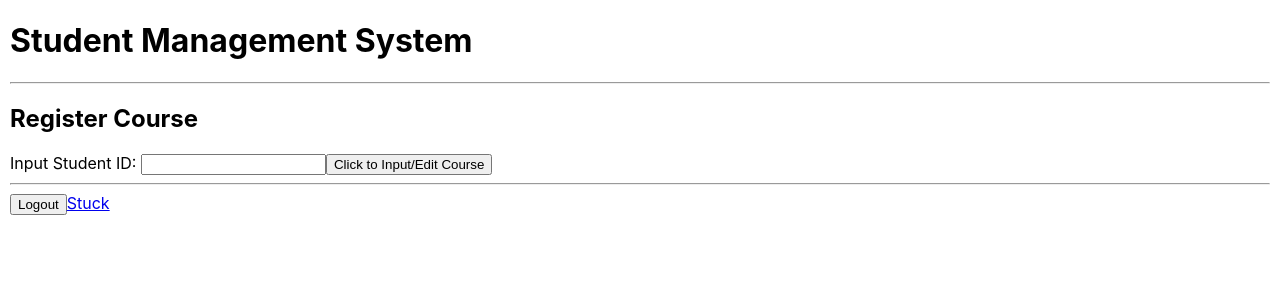
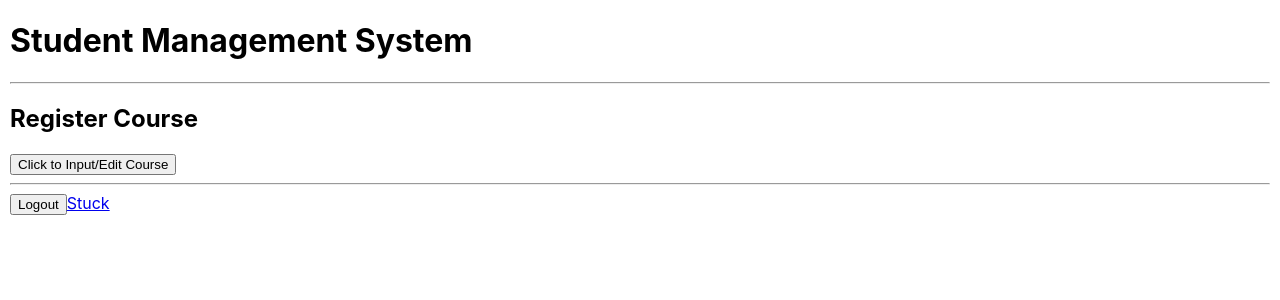
Before and after one commit to mstee37/TIC2601, a React (Create React App) app: page /RegisterCourse in a window 1280 px wide. Shown: the top 300 px of the page. Built offline with nearby package versions, Linux system fonts and the light colour scheme; no server answers.

Commit message:
Update RegisterCourse.js

```diff
--- a/src/pages/RegisterCourse.js
+++ b/src/pages/RegisterCourse.js
@@ -1,10 +1,17 @@
-import React, { useState, useEffect } from 'react';
+import React, { useState, useEffect} from 'react';
 import axios from 'axios';
+import { useContext } from "react";
+
+import { UserContext } from "../contexts/UserContext";
 
 function RegisterCourse() {
     const [students, setStudents] = useState([]);
     const [editingStudent, setEditingStudent] = useState(null);
     const [inputStudentId, setInputStudentId] = useState('');
+
+    const userID = useContext(UserContext).user;
+
+    // console.log("ID= ", userID);
 
     useEffect(() => {
         fetchStudents();
@@ -46,7 +53,11 @@ function RegisterCourse() {
     };
 
     const displayFilteredStudent = () => {
-        const student = students.find(s => s.SID.toString() === inputStudentId);
+
+        // const student = students.find(s => s.SID.toString() === inputStudentId);
+
+        const student = students.find(s => s.SID.toString() === userID);
+
         if (student) {
             setEditingStudent(student);
         } else {
@@ -59,13 +70,13 @@ function RegisterCourse() {
         <div>
             <h2>Register Course</h2>
             <div>
-                <label htmlFor="inputStudentId">Input Student ID: </label>
+                {/* <label htmlFor="inputStudentId">Input Student ID: </label>
                 <input
                     type="text"
                     id="inputStudentId"
                     value={inputStudentId}
                     onChange={handleInputStudentIdChange}
-                />
+                /> */}
                 <button onClick={displayFilteredStudent}>Click to Input/Edit Course</button>
             </div>
             {editingStudent && (
```
